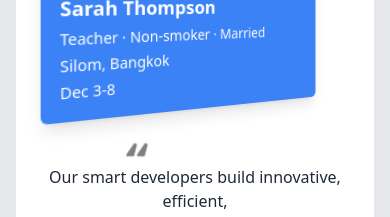
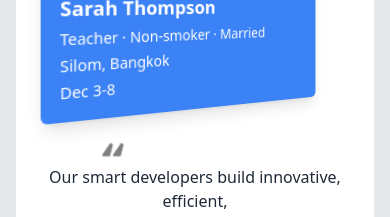
Before and after one commit to fardinariful/Expart-Girls-Tour, a React (Vite) app: page / in a window 390 px wide. Shown: the part 8040-8257 px from the top of the page. Built offline with nearby package versions, Linux system fonts and the light colour scheme.

Commit message:
error fixed

```diff
--- a/src/Components/Reviews.jsx
+++ b/src/Components/Reviews.jsx
@@ -40,7 +40,7 @@ const Reviews = () => {
 
                     {/* Quote Image and Content */}
                     <div className="relative w-full flex flex-col items-center lg:items-start">
-                        <img src={qua} alt="Quote" className="w-8 h-8 lg:w-10 lg:h-10 mr-28 " />
+                        <img src={qua} alt="Quote" className="w-8 h-8 lg:w-10 lg:h-10 mr-40 " />
                         <p className="text-base lg:text-2xl text-center lg:text-left">
                             Our smart developers build innovative, efficient,<br />
                             and high-performance solutions. efficient, and <br />
```
